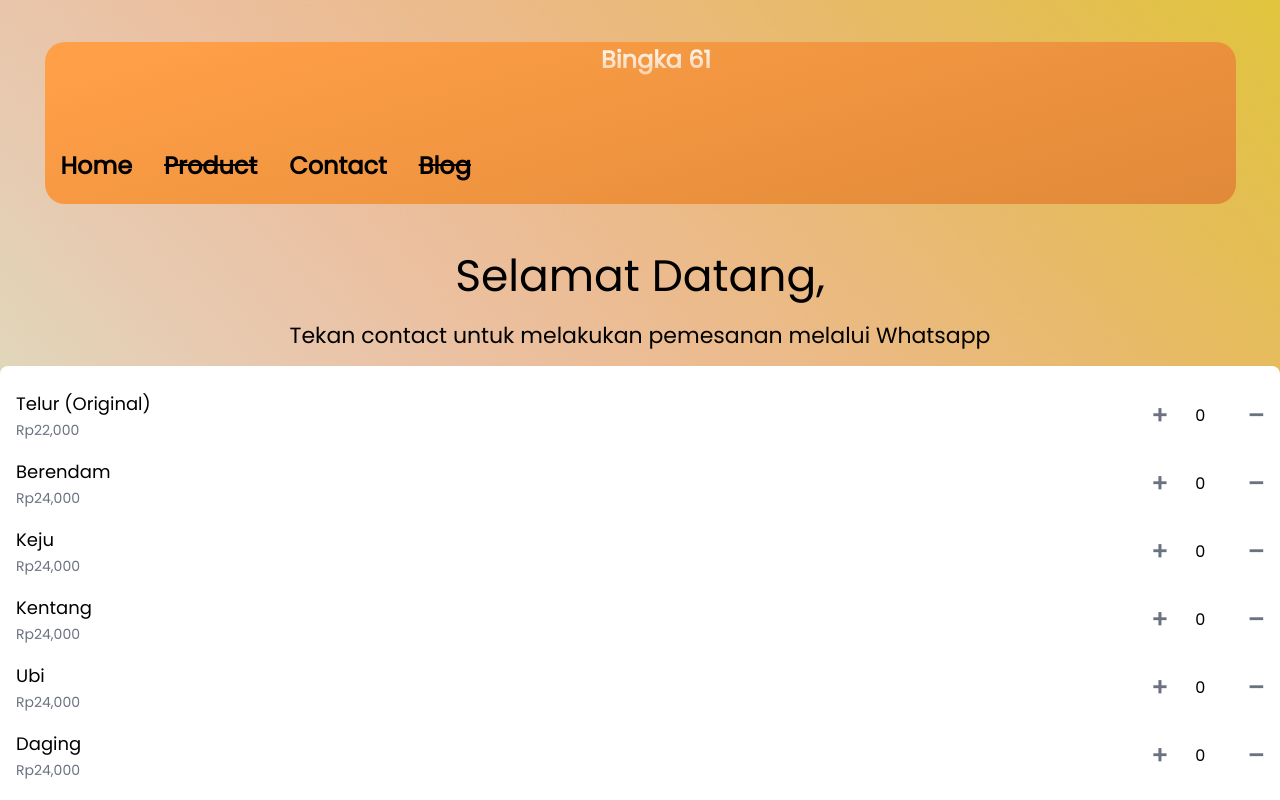
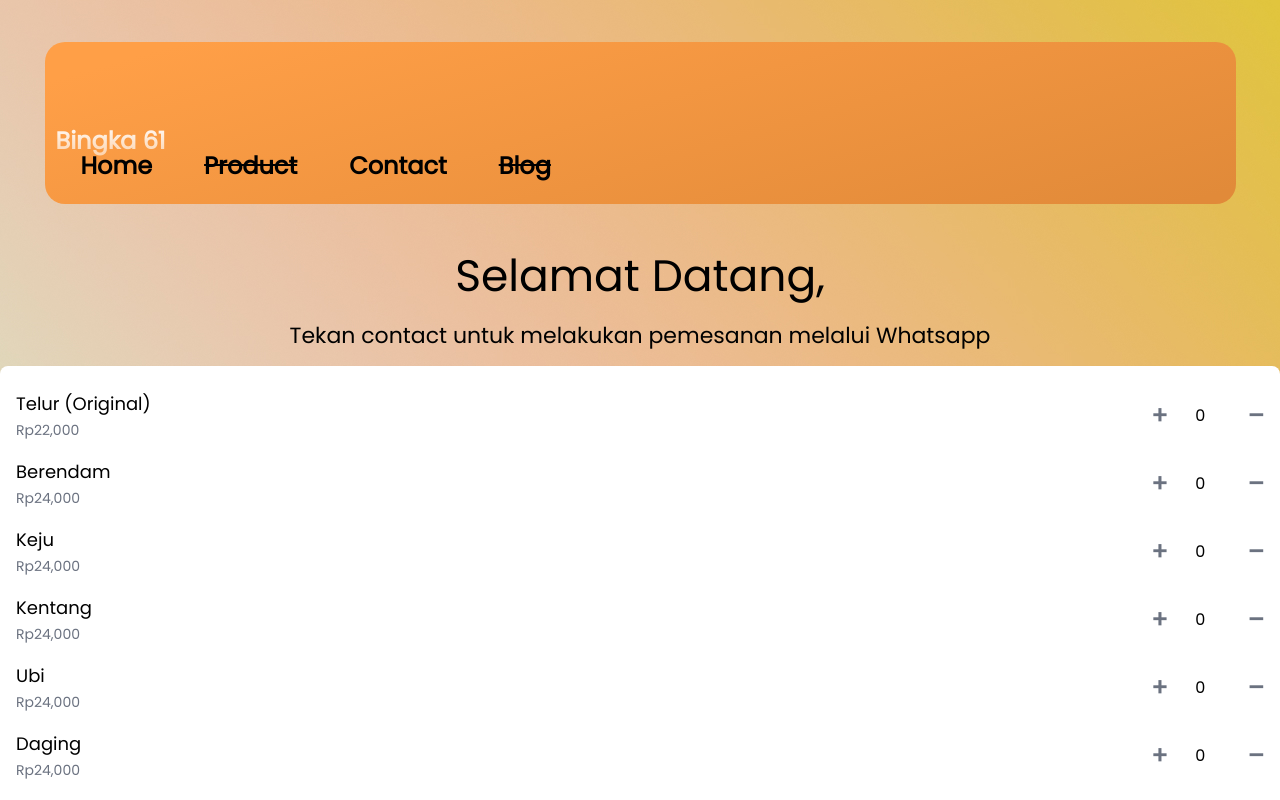
Before and after one commit to AdakHaddad/Bingka61, a Next.js app: page / in a window 1280 px wide. Shown: the top 800 px of the page. Built offline with nearby package versions, Linux system fonts and the light colour scheme.

Commit message:
Debugging Hydration UI

```diff
--- a/components/layout.js
+++ b/components/layout.js
@@ -6,7 +6,6 @@ export const metadata = {
 export default function RootLayout({ children }) {
   return (
     <div>
-      <body>
       <meta charSet="utf-8" />
       <meta name="viewport" content="width=device-width, initial-scale=1" />
       <meta name="description" content={metadata.description} />
@@ -17,7 +16,6 @@ export default function RootLayout({ children }) {
       />
       <link rel="icon" href="/favicon.ico" />
       {children}
-      </body>
     </div>
   );
 }
--- a/components/navbar.js
+++ b/components/navbar.js
@@ -2,7 +2,7 @@ import Link from "next/link";
 
 export default function Nav() {
   return (
-    <nav className="nav">
+    <div className="nav">
       <Link className=" nav-link nav-main" href="/">
         Bingka 61
       </Link>
@@ -28,6 +28,6 @@ export default function Nav() {
           </Link>
         </li>
       </ul>
-    </nav>
+    </div>
   );
 }
--- a/css/globals.css
+++ b/css/globals.css
@@ -33,7 +33,7 @@ h1 {
   line-height: 60px;
 }
 
-ul {
+.nav ul {
   position: absolute;
   display: flex;
   justify-content: center; /* center the nav-item buttons */
@@ -48,6 +48,10 @@ ul {
   line-height: 36px;
   bottom: 20px; /* position the nav-item buttons lower */
 }
+.nav li {
+  margin-left: 20px;
+}
+
 .nav {
   position: sticky;
   width: auto;
@@ -64,23 +68,23 @@ ul {
 }
 .nav-main {
   position: absolute;
-  left: 50%;
   transform: translateX(-50%);
   width: auto;
   height: 36px;
+  top: 50%;
+  left: 50px;
   font-family: "Poppins";
   font-style: normal;
   font-weight: 700;
   font-size: 24px;
   line-height: 36px;
-  float: left;
+  align-items: left;
   /* identical to box height */
   background: linear-gradient(
     180deg,
     #ffffff 0%,
     rgba(255, 255, 255, 0.51) 100%
   );
-
   -webkit-text-fill-color: transparent;
   background-clip: text;
 }
```
Lines whose indentation alone changed are shown as unchanged.
